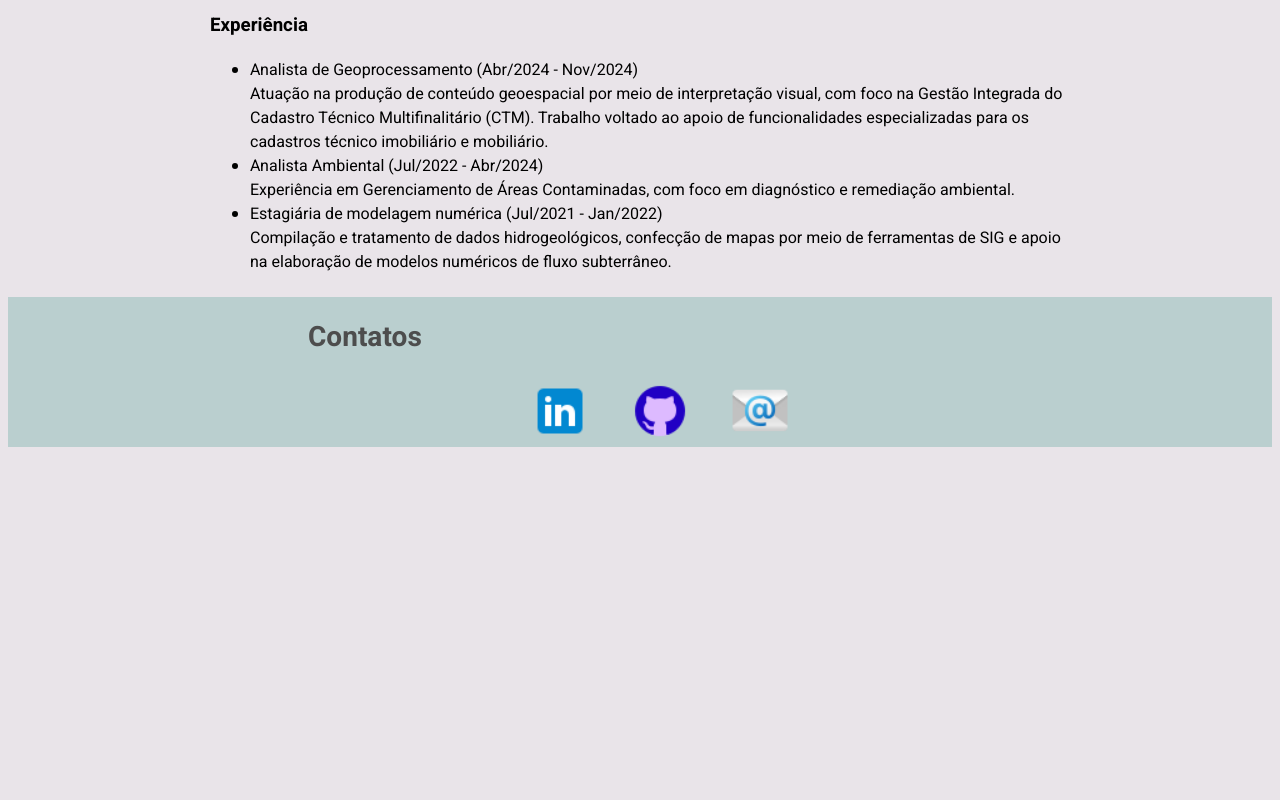
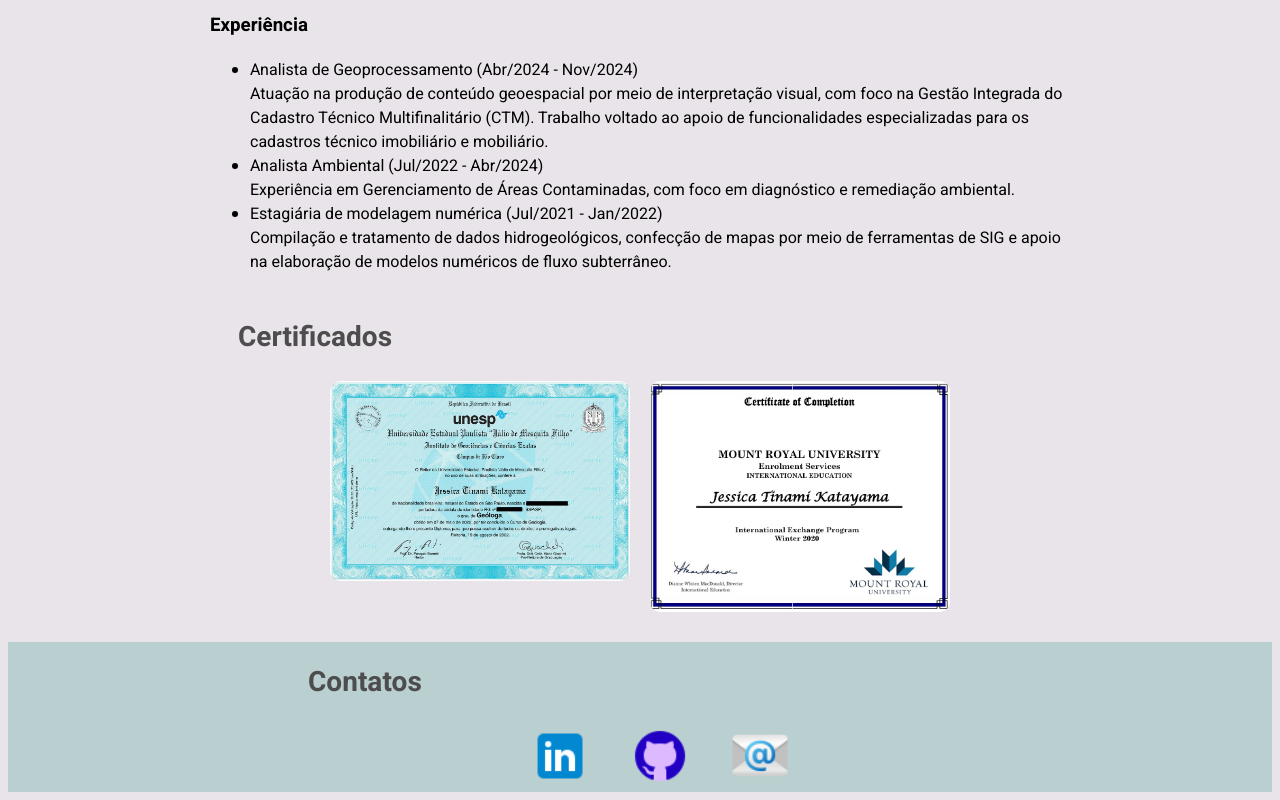
Before and after one commit to JessicaKatayama/portifolio, a plain HTML site: page index.html in a window 1280 px wide. Shown: the part 1619-2419 px from the top of the page. Before the commit the page ends 2074 px from the top, so only its background shows below. Drawn offline with Linux system fonts and the light colour scheme.

Commit message:
feat: inserção de certificados

```diff
--- a/index.html
+++ b/index.html
@@ -102,6 +102,18 @@
 
     </section>
 
+    <section class="certificados">
+        <h2>Certificados</h2>
+        <div class="galeria-certificados">
+            <a href="docs/diploma.pdf" target="_blank">
+                <img src="img/diploma.jpg" alt="diploma"
+                ></a>
+            <a href="docs/MRU.pdf" target="_blank">
+                <img src="img/MRU.jpg" alt="mru"
+                ></a>
+        </div>
+    </section>
+
     <footer id="contato"class="contato">
         <h2>Contatos</h2>
         <div>
--- a/style.css
+++ b/style.css
@@ -134,6 +134,27 @@ padding-top: 20px;
 
 }
 
+.galeria-certificados {
+  display: flex;
+  justify-content: center;
+  gap: 20px;
+  flex-wrap: wrap;
+  margin-top: 20px;
+
+
+}
+
+.galeria-certificados img {
+  max-width: 300px;
+  height: auto;
+  border-radius: 10px;
+
+}
+
+.certificados h2{
+    margin-left: 230px;
+}
+
 .habilidades div{
     margin-top: 50px;
     background-color:#C4DBD9;
```
Also changed, not shown: 2 other files.
